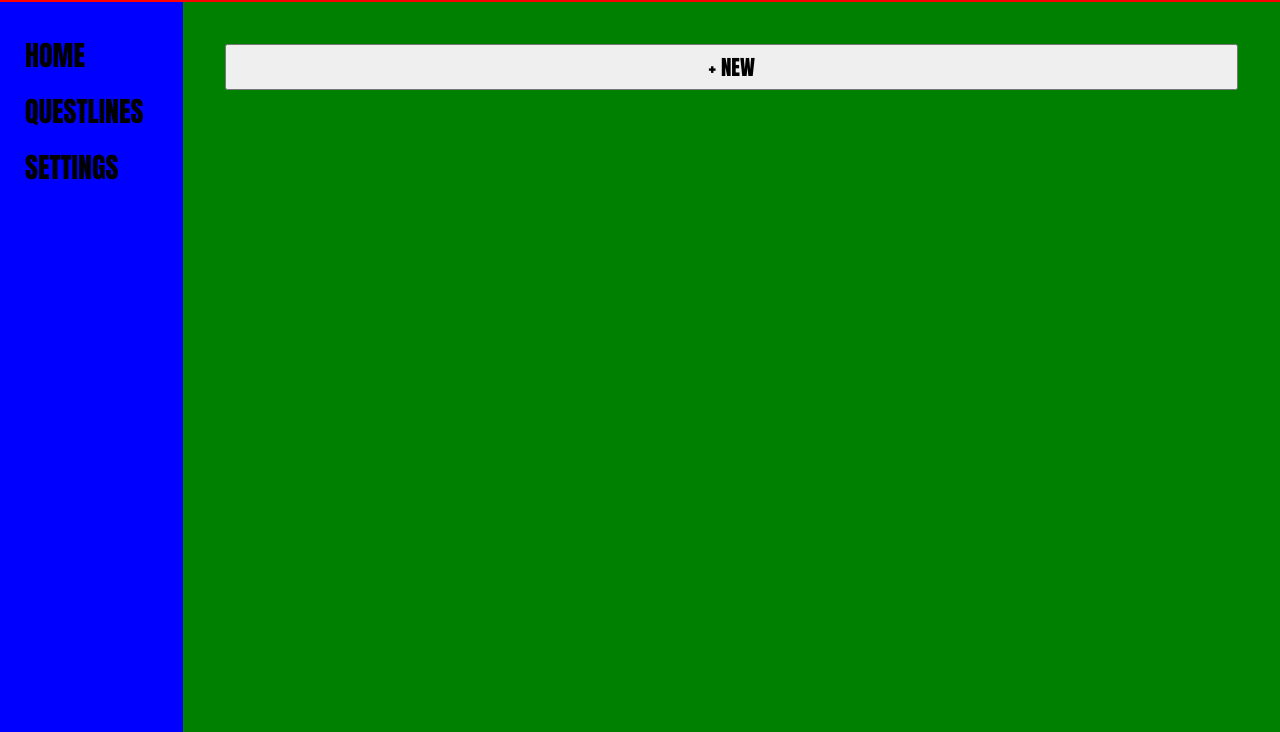
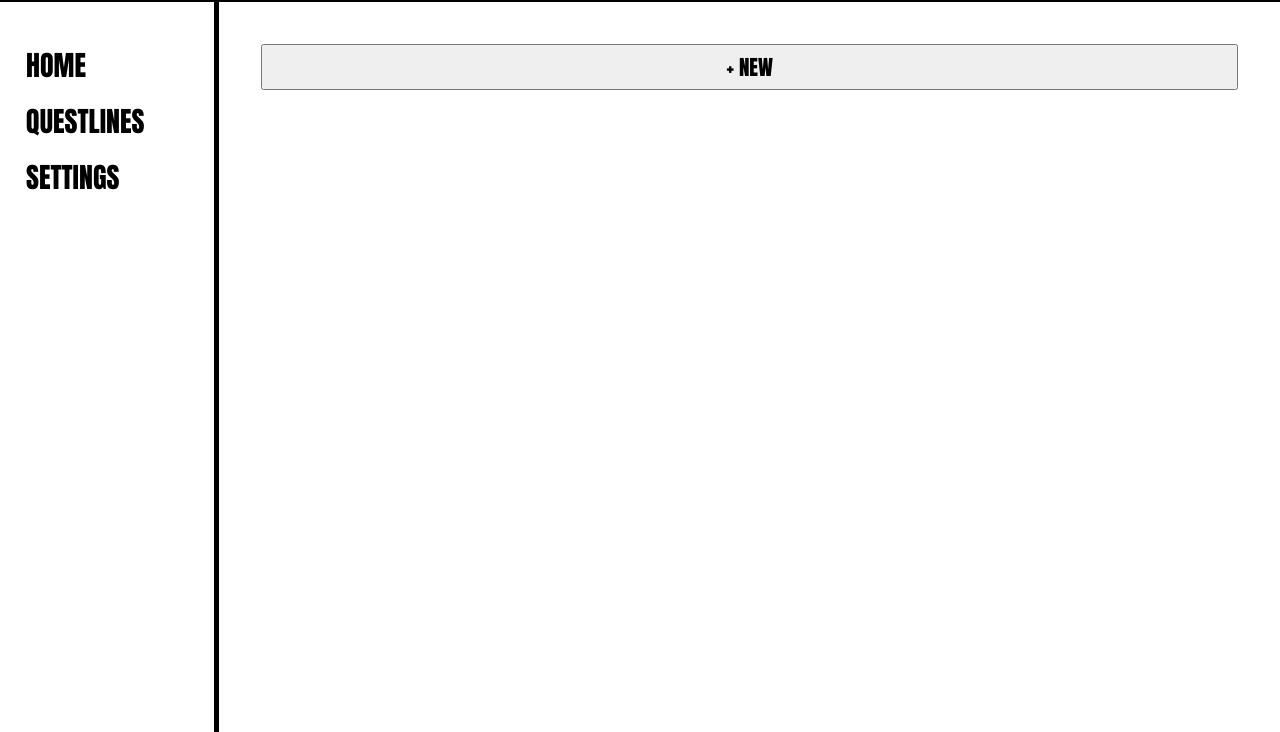
Before and after one commit to MattfromWii-Sports/quest-to-do, a website built with webpack: page src/index.html in a window 1280 px wide. Shown: the part 68-800 px from the top of the page. Built offline with nearby package versions, Linux system fonts and the light colour scheme.

Commit message:
Tweak Layout

```diff
--- a/src/styles.css
+++ b/src/styles.css
@@ -5,9 +5,9 @@
 }
 html {
     font-size: 14px;
-    --header-clr: red;
-    --side-clr: blue;
-    --main-clr: green;
+    --header-clr: #ffffff;;
+    --side-clr: #ffffff;;
+    --main-clr: #ffffff;
 }
 
 body {
@@ -29,6 +29,7 @@ body {
     align-items: center;
     padding: 10px 16px;
     box-sizing: border-box;
+    border-bottom: 5px solid black;
 }
 .hamburger-icon {
     height: 100%;
@@ -45,19 +46,22 @@ body {
     background-color: var(--side-clr);
     box-sizing: border-box;
     width: auto;
+    border-right: 5px solid black;
+    padding: 40px 0;
 }
 .side ol {
     display: flex;
     flex-direction: column;
     gap: 10px;
-    padding: 30px 0;
 }
 .side li {
     font-size: 2rem;
     font-weight: bold;
     list-style-type: none;
     cursor: pointer;
-    padding: 2px 40px 2px 25px;
+    padding: 2px 5rem 2px 26px;
+    width: 100%;
+    box-sizing: border-box;
 }
 .side li:hover {
     background-color: aqua;
@@ -101,6 +105,9 @@ body {
     .side {
         grid-row: 2 / 3;
         display: none;
+        border-bottom: 5px solid black;
+        border-right: 0;
+        padding: 20px 0;
     }
     .side.open {
         display: block;
@@ -111,3 +118,5 @@ body {
         grid-column: 1 / -1;
     }
 }
+
+/* https://coolors.co/palette/fffffa-0d5c63-44a1a0-78cdd7-247b7b */
```
